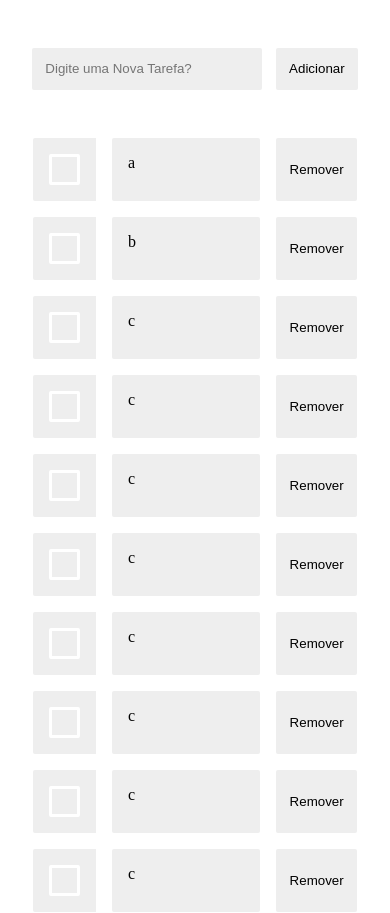
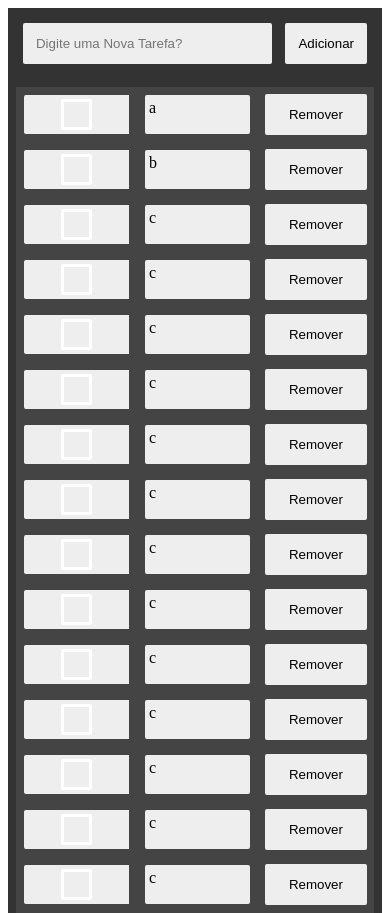
Before and after one commit to SamarionJunior/Projetos, a React (Create React App) app: page / in a window 390 px wide. Shown: the top 913 px of the page. Built offline with nearby package versions, Linux system fonts and the light colour scheme.

Commit message:
ToDo responsivo

```diff
--- a/public/index.html
+++ b/public/index.html
@@ -2,8 +2,7 @@
 <html lang="en">
   <head>
     <meta charset="utf-8" />
-    <link rel="icon" href="%PUBLIC_URL%/favicon.ico" />
-    <meta name="viewport" content="width=device-width, initial-scale=1" />
+    <link rel="icon" href="%PUBLIC_URL%/favicon.ico" /><meta name="viewport" content="width=device-width, initial-scale=1.0, maximum-scale=1.0, user-scalable=no" />
     <meta name="theme-color" content="#000000" />
     <meta name="description" content="Web site created using create-react-app"/>
     <title>React App</title>
--- a/src/pages/ToDo/style.css
+++ b/src/pages/ToDo/style.css
@@ -1,6 +1,3 @@
-.cortado{
-    text-decoration:line-through;
-}
 .ToDo{
     display: flex;
     justify-content: center;
@@ -9,7 +6,7 @@
     flex-direction: column;
     flex-wrap: nowrap;
 
-    width: 100%;
+    width: 100vw;
     min-height: 100vh;
 }
 .ToDoContent{
@@ -20,71 +17,91 @@
     flex-direction: column;
     flex-wrap: nowrap;
 
-    width: 100%;
-    min-height: 100%;
+    margin: 0.5em;
+
+    max-width: calc(740px - 1em);
+    width: calc(100% - 1em);
+    height: 100%;
+
+    background-color: #111;
 }
 .TaskList{
-    max-width: 860px;
     display: flex;
+    flex-direction: column;
     justify-content: center;
-    align-items: center;
-    align-content: center;
-    flex-direction: column;
+    align-items: flex-start;
     flex-wrap: nowrap;
 
-    width: calc(100% - 2em);
-    height: calc(100% - 2em);
-    padding: 1em;
+    width: 100%;
+    height: 100%;
+
+    background-color: #222;
 }
 
 .Form{
-    padding: 2em;
-    width: calc(100% - 2em);
+
+    padding: 0.5em;
+
+    width: calc(100% - 1em);
     display: flex;
+    justify-content: flex-start;
+    align-content: flex-start;
     flex-direction: row;
+    flex-wrap: nowrap;
+
+    background-color: #333;
 }
 .TextInput{
+    margin: 0.5em;
+
     padding: 1em;
+
+    min-width: calc(50% - 1.5em);
+
     flex-grow: 1;
-    border: none;
-    outline: none;
-    text-decoration: none;
-    background-color: #eee;
-    margin-right: 1em;
-    border-radius: 2px;
-}
-.ButtonTextInput{
-    padding: 1em;
+
     border: none;
     outline: none;
     text-decoration: none;
     background-color: #eee;
     border-radius: 2px;
 }
+.ButtonTextInput{
+    margin: 0.5em;
+
+    max-width: calc(50% - 1.5em);
+
+    padding: 1em;
+    border: none;
+    background-color: #eee;
+    border-radius: 2px;
+}
 
 .Tasks{
     padding: 0.5em;
-    width: calc(100% - 1em - 2px);
+    width: calc(100% - 1em);
 
     display: flex;
     flex-direction: column;
 
     overflow: auto;
 
+    background-color: #333;
+
 }
-
 .Task{
-    padding: 0.5em;
-    width: calc(100% - 1em);
 
     display: flex;
     flex-direction: row;
+
+    background-color: #444;
 }
 .containerCheckBox{
+    margin: 0.5em;
+    width: calc(100% - 1.5em);
+    padding: 0.25em;
     background-color: #eee;
     border-radius: 2px 0 0 2px;
-    margin-right: 1em;
-    padding: 1em;
     display: flex;
     justify-content: center;
     align-items: center;
@@ -125,18 +142,24 @@
     display: none;
 }
 .Label{
-    padding: 1em;
-    width: calc(100% - 2em);
+    margin: 0.5em;
+    width: calc(100% - 1.5em);
+    padding: 0.25em;
     flex-grow: 1;
     background-color: #eee;
     border-radius: 2px;
-    margin-right: 1em;
 }
 .ButtonCheckInput{
-    padding: 1em;
+    margin: 0.5em;
+    width: calc(100% - 1.5em);
+    padding: 0.25em;
     border: none;
     outline: none;
     text-decoration: none;
     background-color: #eee;
     border-radius: 2px;
 }
+
+.cortado{
+    text-decoration:line-through;
+}
```
